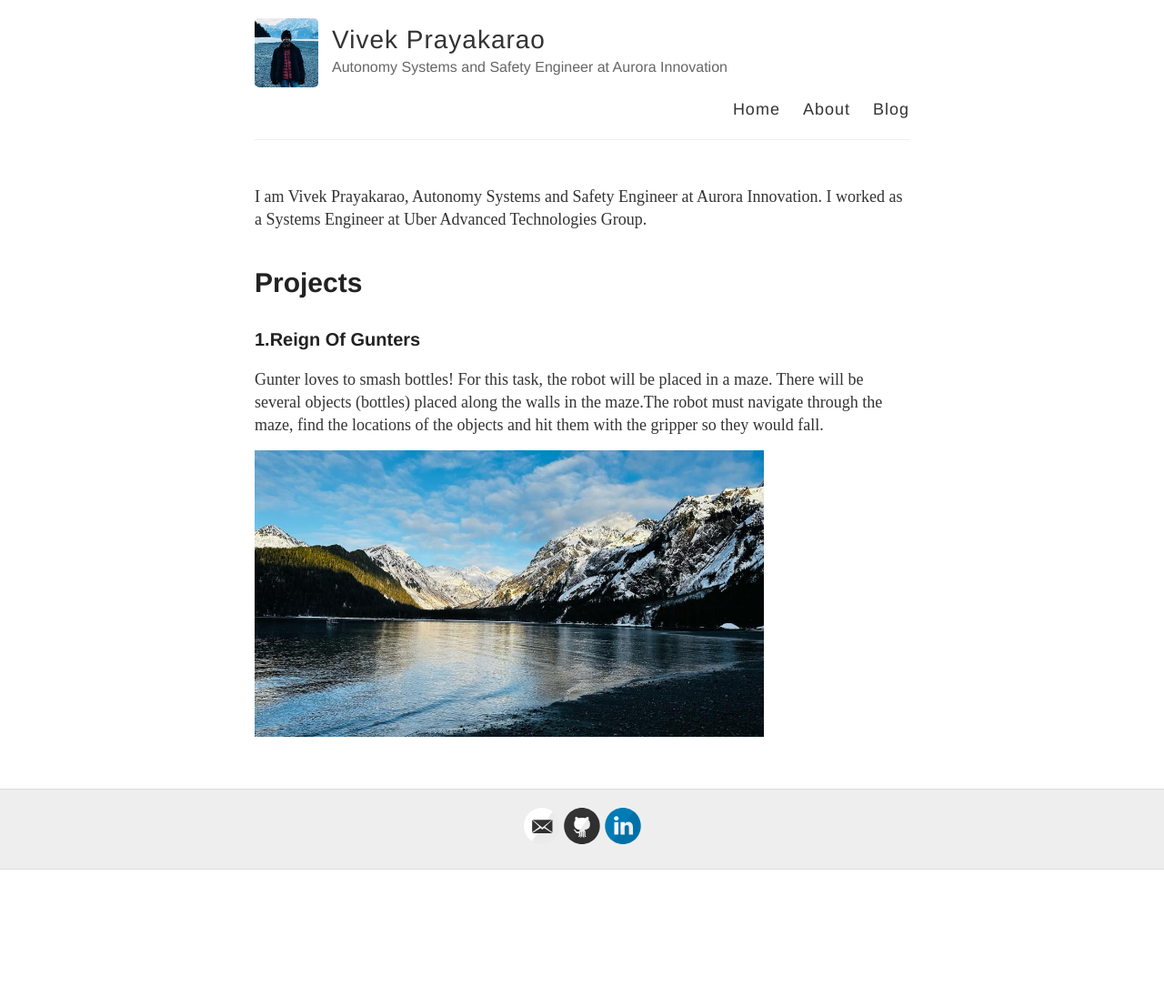
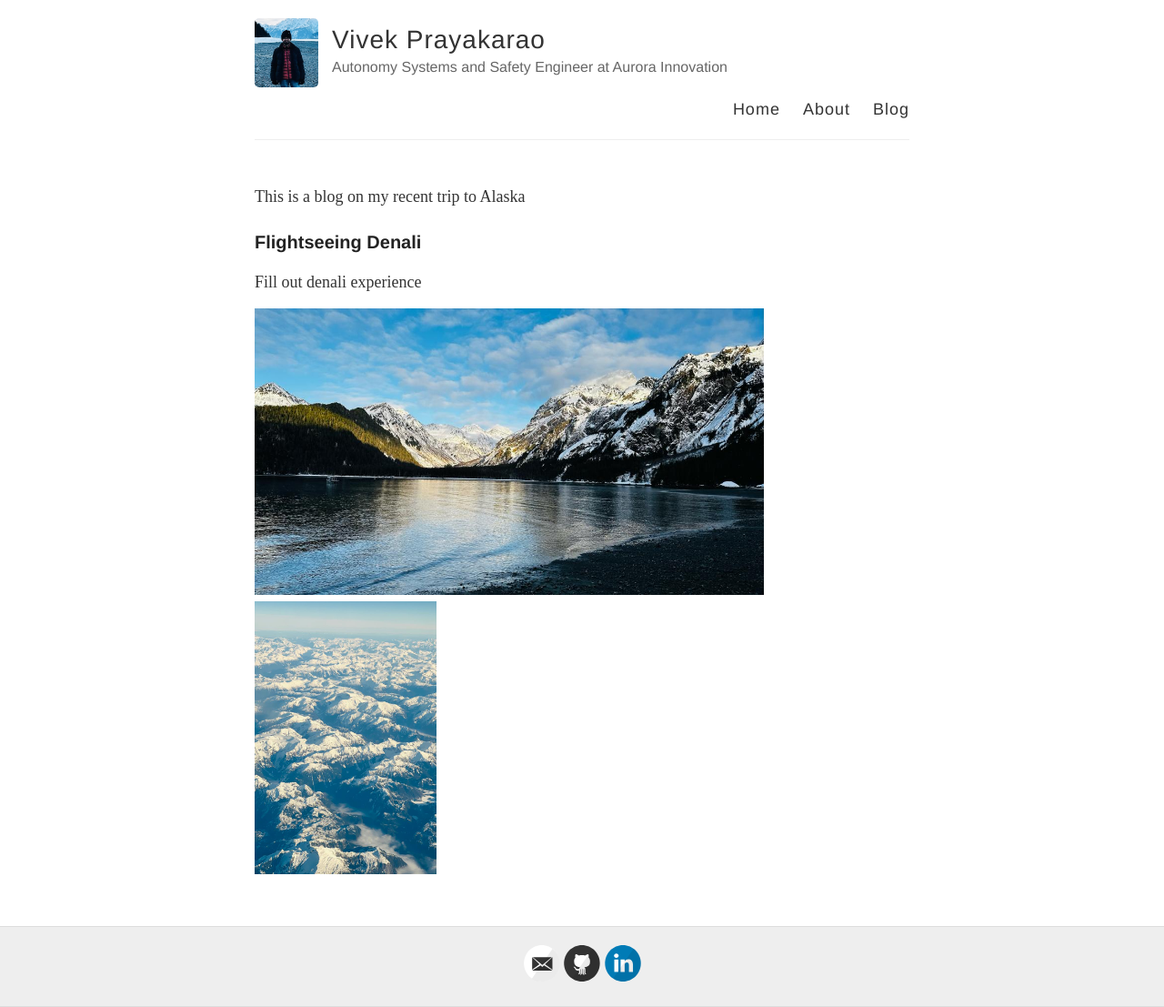
Before and after one commit to vprayakarao/vprayakarao.github.io, a Jekyll site: the page built from blog/index.html, in a window 1280 px wide. Shown: the whole page at 91% size. Built offline with Jekyll 4.4.1, drawn with Linux system fonts in a browser that asks for light colours; before the commit the page ends 956 px from its top, so only the background shows below that.

Commit message:
Edit blog images

```diff
--- a/blog/index.html
+++ b/blog/index.html
@@ -3,14 +3,18 @@ layout: default
 title: Vivek Prayakarao's Blog
 ---
 <div id="home">
-	<font face="Times New Roman">I am Vivek Prayakarao, Autonomy Systems and Safety Engineer at Aurora Innovation. I worked as a Systems Engineer at Uber Advanced Technologies Group.
- <h1>Projects</h1>
-<h3>1.Reign Of Gunters </h3>
-      <p>Gunter loves to smash bottles! For this task, the robot will be placed in a maze. There will be several objects (bottles) placed along the walls in the maze.The robot must navigate through the maze, find the locations of the objects and hit them with the gripper so they would fall.
+	<font face="Times New Roman"> This is a blog on my recent trip to Alaska
+<h3>Flightseeing Denali</h3>
+      <p> Fill out denali experience
 </p>
 
 
 <div class="images">
-			<img width="560" height="315" align="middle" src="../images/Scenicpic1.jpeg" alt="Micro Air Vehicle" >
+			<img width="560" height="315" align="middle" src="../images/Scenicpic1.jpeg" >
 			</div>
 </div>
+
+<div class="images">
+	<img width="200" height="300" align="middle" src="../images/alaskaaerialview.JPG"  >
+	</div>
+</div>
```
